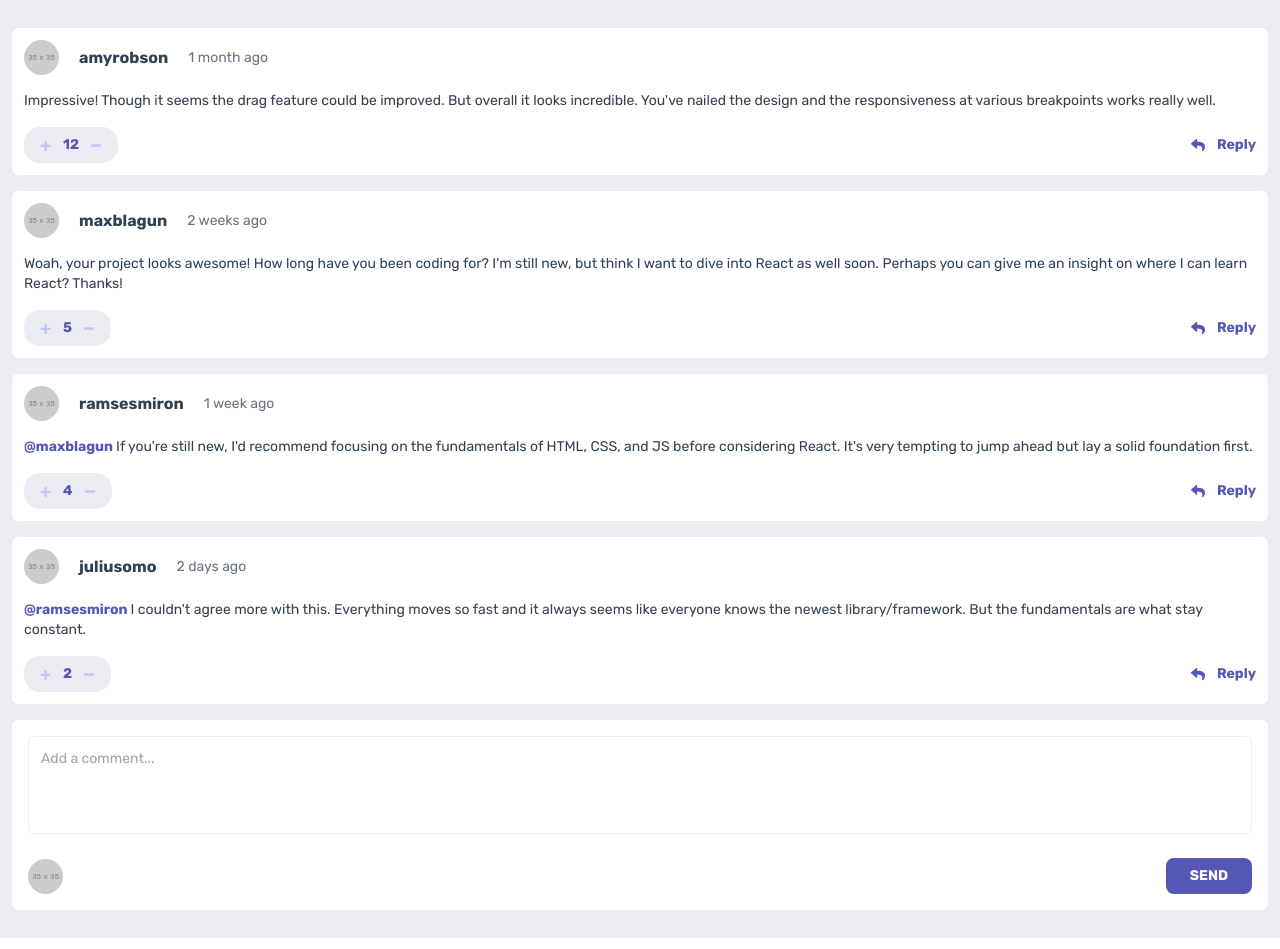
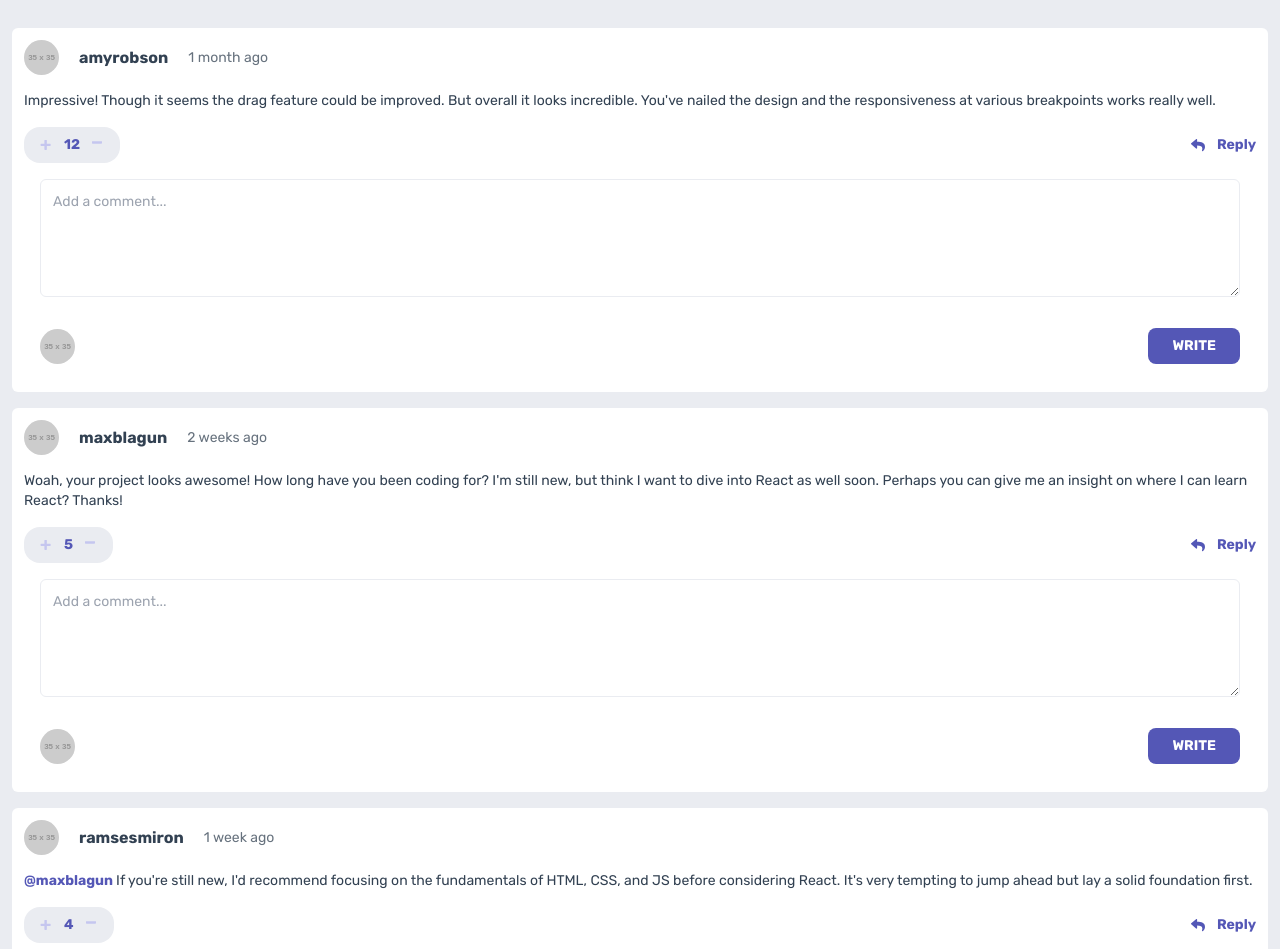
Before and after one commit to VictoriaAde/interactive-comments-section, a React (Vite) app: page / in a window 1280 px wide. Shown: the top 949 px of the page. Built offline with nearby package versions, Linux system fonts and the light colour scheme.

Commit message:
structure

```diff
--- /dev/null
+++ b/db.json
@@ -0,0 +1,68 @@
+{
+  "currentUser": {
+    "image": {
+      "png": "image-juliusomo.png",
+      "webp": "image-juliusomo.webp"
+    },
+    "username": "juliusomo"
+  },
+  "comments": [
+    {
+      "id": 1,
+      "content": "Impressive! Though it seems the drag feature could be improved. But overall it looks incredible. You've nailed the design and the responsiveness at various breakpoints works really well.",
+      "createdAt": "1 month ago",
+      "score": 12,
+      "user": {
+        "image": {
+          "png": "../static/avatars/image-amyrobson.png",
+          "webp": "../static/avatars/image-amyrobson.webp"
+        },
+        "username": "amyrobson"
+      },
+      "replies": []
+    },
+    {
+      "id": 2,
+      "content": "Woah, your project looks awesome! How long have you been coding for? I'm still new, but think I want to dive into React as well soon. Perhaps you can give me an insight on where I can learn React? Thanks!",
+      "createdAt": "2 weeks ago",
+      "score": 5,
+      "user": {
+        "image": {
+          "png": "./static/avatars/image-maxblagun.png",
+          "webp": "./static/avatars/image-maxblagun.webp"
+        },
+        "username": "maxblagun"
+      },
+      "replies": [
+        {
+          "id": 3,
+          "content": "If you're still new, I'd recommend focusing on the fundamentals of HTML, CSS, and JS before considering React. It's very tempting to jump ahead but lay a solid foundation first.",
+          "createdAt": "1 week ago",
+          "score": 4,
+          "replyingTo": "maxblagun",
+          "user": {
+            "image": {
+              "png": "./static/avatars/image-ramsesmiron.png",
+              "webp": "./static/avatars/image-ramsesmiron.webp"
+            },
+            "username": "ramsesmiron"
+          }
+        },
+        {
+          "id": 4,
+          "content": "I couldn't agree more with this. Everything moves so fast and it always seems like everyone knows the newest library/framework. But the fundamentals are what stay constant.",
+          "createdAt": "2 days ago",
+          "score": 2,
+          "replyingTo": "ramsesmiron",
+          "user": {
+            "image": {
+              "png": "./static/avatars/image-juliusomo.png",
+              "webp": "./static/avatars/image-juliusomo.webp"
+            },
+            "username": "juliusomo"
+          }
+        }
+      ]
+    }
+  ]
+}
--- a/src/App.jsx
+++ b/src/App.jsx
@@ -5,11 +5,13 @@ import Comment from './Comments';
 import CurrentUser from './CurrentUser';
 
 const App = () => {
+  const addComment = (text, id) => {};
+
   return (
     <StrictMode>
       <main className=" bg-Light_gray px-3 py-7">
         <Comment />
-        <CurrentUser />
+        <CurrentUser submitLabel="Write" handleSubmit={addComment} />
       </main>
     </StrictMode>
   );
--- a/src/Comments.jsx
+++ b/src/Comments.jsx
@@ -1,12 +1,15 @@
 import { comments } from './data.json';
 import './style.css';
-import plusIcon from '../static/icon-plus.svg';
-import minusIcon from '../static/icon-minus.svg';
+// import plusIcon from '../static/icon-plus.svg';
+// import minusIcon from '../static/icon-minus.svg';
 import replyIcon from '../static/icon-reply.svg';
 import Reply from './Replies';
+import CurrentUser from './CurrentUser';
 
 const Comments = () => {
   return comments.map((comment) => {
+    const addComment = (text, id) => {};
+
     return (
       <>
         <section key={comment.id} className="p-3 bg-White rounded-md mb-4">
@@ -25,20 +28,30 @@ const Comments = () => {
           <p className="text-sm my-4 text-Dark_blue">{comment.content}</p>
           <div className="flex justify-between">
             <div className="bg-Light_gray flex items-center justify-center gap-3 rounded-2xl py-2 px-4">
-              <img src={plusIcon} alt="plus icon" className="cursor-pointer" />
+              <svg
+                className="w-3 h-3 fill-icon_color hover:fill-Moderate_blue cursor-pointer"
+                xmlns="http://www.w3.org/2000/svg"
+              >
+                <path d="M6.33 10.896c.137 0 .255-.05.354-.149.1-.1.149-.217.149-.354V7.004h3.315c.136 0 .254-.05.354-.149.099-.1.148-.217.148-.354V5.272a.483.483 0 0 0-.148-.354.483.483 0 0 0-.354-.149H6.833V1.4a.483.483 0 0 0-.149-.354.483.483 0 0 0-.354-.149H4.915a.483.483 0 0 0-.354.149c-.1.1-.149.217-.149.354v3.37H1.08a.483.483 0 0 0-.354.15c-.1.099-.149.217-.149.353v1.23c0 .136.05.254.149.353.1.1.217.149.354.149h3.333v3.39c0 .136.05.254.15.353.098.1.216.149.353.149H6.33Z" />
+              </svg>
+
               <span className="font-bold text-sm text-Moderate_blue">
                 {comment.score}
               </span>
-              <img
-                src={minusIcon}
-                alt="minus icon"
-                className="cursor-pointer"
-              />
+
+              <svg
+                className="w-3 h-2 fill-icon_color hover:fill-Moderate_blue cursor-pointer "
+                xmlns="http://www.w3.org/2000/svg"
+              >
+                <path d="M9.256 2.66c.204 0 .38-.056.53-.167.148-.11.222-.243.222-.396V.722c0-.152-.074-.284-.223-.395a.859.859 0 0 0-.53-.167H.76a.859.859 0 0 0-.53.167C.083.437.009.57.009.722v1.375c0 .153.074.285.223.396a.859.859 0 0 0 .53.167h8.495Z" />
+              </svg>
             </div>
-            <h3 className="font-bold text-sm flex items-center gap-3 cursor-pointer text-Moderate_blue">
+
+            <h3 className="font-bold text-sm flex items-center gap-3 cursor-pointer text-Moderate_blue hover:text-Light_grayish_blue">
               <img src={replyIcon} alt="reply icon" /> Reply
             </h3>
           </div>
+          <CurrentUser submitLabel="Write" handleSubmit={addComment} />
         </section>
         {comment.replies.length > 0
           ? comment.replies.map((reply) => {
--- a/src/CurrentUser.jsx
+++ b/src/CurrentUser.jsx
@@ -1,16 +1,31 @@
+import { useState } from 'react';
 import { currentUser } from './data.json';
 
-const CurrentUser = () => {
+const CurrentUser = ({ submitLabel, handleSubmit }) => {
+  const [text, setText] = useState('');
+
+  console.log(text);
+  // const isTextAreaDisabled = text.length === 0;
+  const onSubmit = (e) => {
+    e.preventDefault();
+    handleSubmit(text);
+    setText('');
+  };
+
   return (
     <div className="p-4 bg-White rounded-md">
-      <form action="">
-        <input
+      <form onSubmit={onSubmit}>
+        <textarea
+          name=""
+          id=""
           type="text"
-          id="addComment"
+          value={text}
+          onChange={(e) => setText(e.target.value)}
           className="focus:outline focus:outline-Grayish_Blue border border-solid border-Light_gray rounded-md w-full px-3 pt-3 pb-16 text-Dark_blue text-sm"
           placeholder="Add a comment..."
           required
         />
+
         <div className="flex justify-between items-center mt-6">
           <img
             className="rounded-full"
@@ -20,9 +35,10 @@ const CurrentUser = () => {
           <p className="hidden">Username: {currentUser.username}</p>
           <button
             type="submit"
-            className="bg-Moderate_blue text-White uppercase text-sm font-semibold py-2 px-6 rounded-lg"
+            // disabled={isTextAreaDisabled}
+            className="bg-Moderate_blue hover:bg-Light_grayish_blue text-White uppercase text-sm font-semibold py-2 px-6 rounded-lg hover:cursor-pointer"
           >
-            Send
+            {submitLabel}
           </button>
         </div>
       </form>
--- a/src/Replies.jsx
+++ b/src/Replies.jsx
@@ -1,5 +1,5 @@
-import plusIcon from '../static/icon-plus.svg';
-import minusIcon from '../static/icon-minus.svg';
+// import plusIcon from '../static/icon-plus.svg';
+// import minusIcon from '../static/icon-minus.svg';
 import replyIcon from '../static/icon-reply.svg';
 
 const Reply = ({ reply }) => {
@@ -28,13 +28,23 @@ const Reply = ({ reply }) => {
         </p>
         <div className="flex justify-between">
           <div className="bg-Light_gray flex items-center justify-center gap-3 rounded-2xl py-2 px-4">
-            <img src={plusIcon} alt="plus icon" className="cursor-pointer" />
+            <svg
+              className="w-3 h-3 fill-icon_color hover:fill-Moderate_blue cursor-pointer"
+              xmlns="http://www.w3.org/2000/svg"
+            >
+              <path d="M6.33 10.896c.137 0 .255-.05.354-.149.1-.1.149-.217.149-.354V7.004h3.315c.136 0 .254-.05.354-.149.099-.1.148-.217.148-.354V5.272a.483.483 0 0 0-.148-.354.483.483 0 0 0-.354-.149H6.833V1.4a.483.483 0 0 0-.149-.354.483.483 0 0 0-.354-.149H4.915a.483.483 0 0 0-.354.149c-.1.1-.149.217-.149.354v3.37H1.08a.483.483 0 0 0-.354.15c-.1.099-.149.217-.149.353v1.23c0 .136.05.254.149.353.1.1.217.149.354.149h3.333v3.39c0 .136.05.254.15.353.098.1.216.149.353.149H6.33Z" />
+            </svg>{' '}
             <span className="font-bold text-sm text-Moderate_blue">
               {reply.score}
             </span>
-            <img src={minusIcon} alt="minus icon" className="cursor-pointer" />
+            <svg
+              className="w-3 h-2 fill-icon_color hover:fill-Moderate_blue cursor-pointer "
+              xmlns="http://www.w3.org/2000/svg"
+            >
+              <path d="M9.256 2.66c.204 0 .38-.056.53-.167.148-.11.222-.243.222-.396V.722c0-.152-.074-.284-.223-.395a.859.859 0 0 0-.53-.167H.76a.859.859 0 0 0-.53.167C.083.437.009.57.009.722v1.375c0 .153.074.285.223.396a.859.859 0 0 0 .53.167h8.495Z" />
+            </svg>{' '}
           </div>
-          <h3 className="font-bold text-sm flex items-center gap-3 cursor-pointer text-Moderate_blue">
+          <h3 className="font-bold text-sm flex items-center gap-3 cursor-pointer text-Moderate_blue hover:text-Light_grayish_blue">
             <img src={replyIcon} alt="reply icon" /> Reply
           </h3>
         </div>
--- a/tailwind.config.js
+++ b/tailwind.config.js
@@ -13,6 +13,7 @@ module.exports = {
         Light_gray: 'hsl(223, 19%, 93%)',
         Very_light_gray: 'hsl(228, 33%, 97%)',
         White: 'hsl(0, 0%, 100%)',
+        icon_color: '#C5C6EF',
       },
     },
   },
```
Also changed, not shown: static/icon-minus.svg, static/icon-plus.svg.
